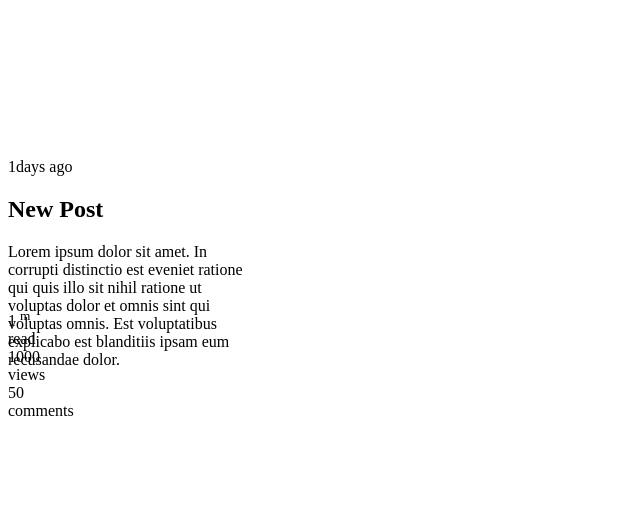
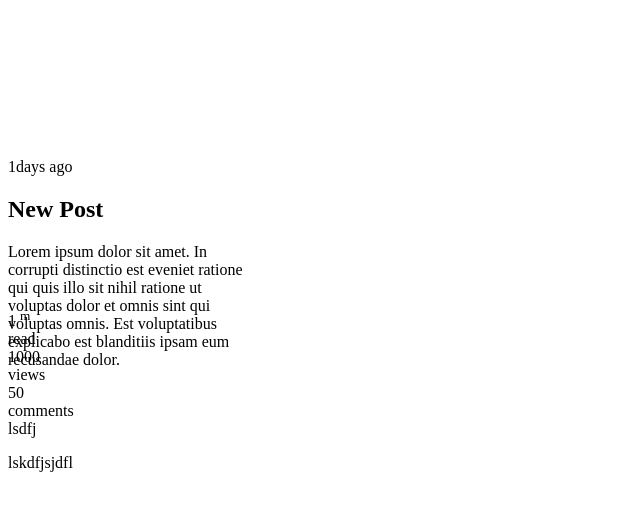
Before and after one commit to Khed97/card, a plain HTML site: page card2.html in a window 1280 px wide. Shown: the whole page, without its empty margins (0-640 px from the left). Drawn offline with Linux system fonts and the light colour scheme.

Commit message:
some changes

```diff
--- a/card2.html
+++ b/card2.html
@@ -33,7 +33,10 @@
            <div class="value">50</div>
            <div class="type"> comments</div>
         </diV>
-
+<div>
+  lsdfj
+  <p> lskdfjsjdfl</p>
+</div>
         </diV>
 
     </div>
```
